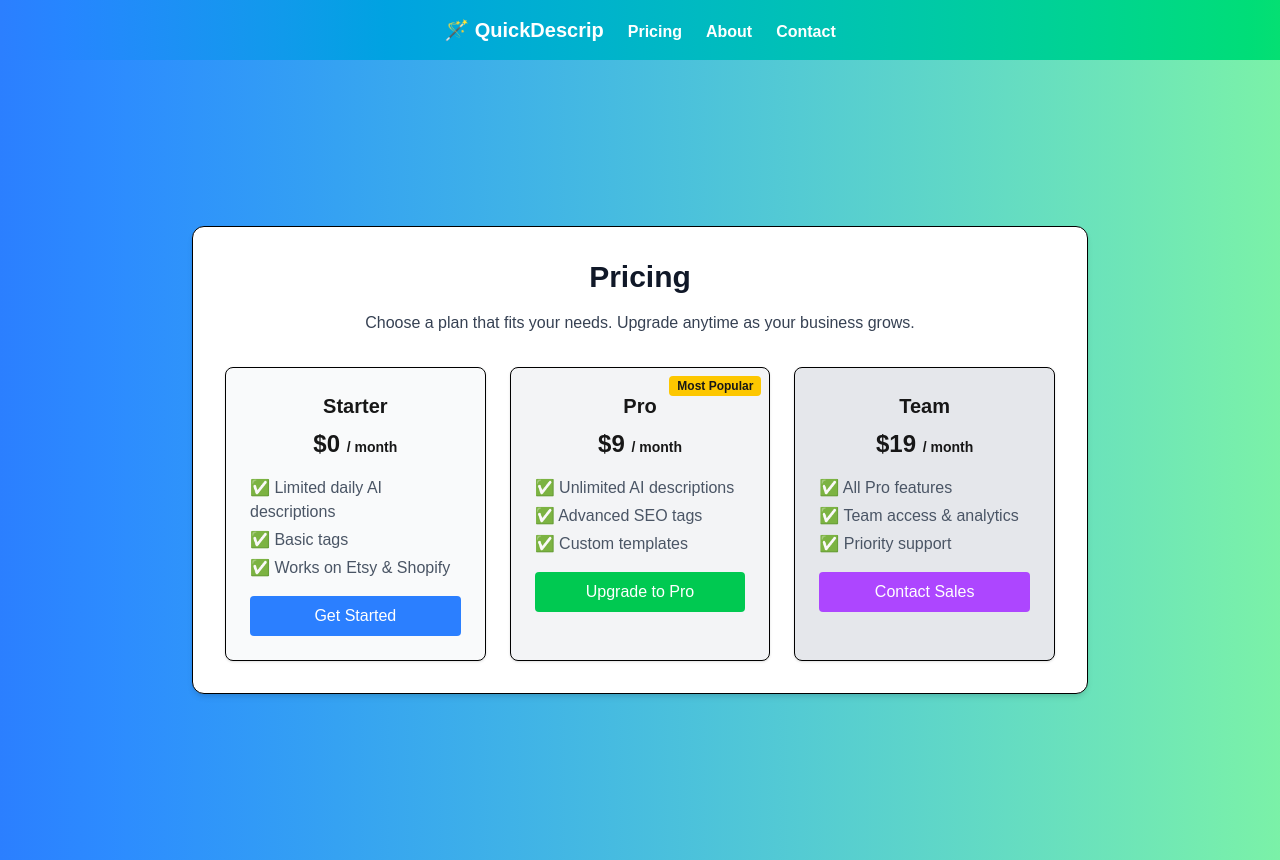
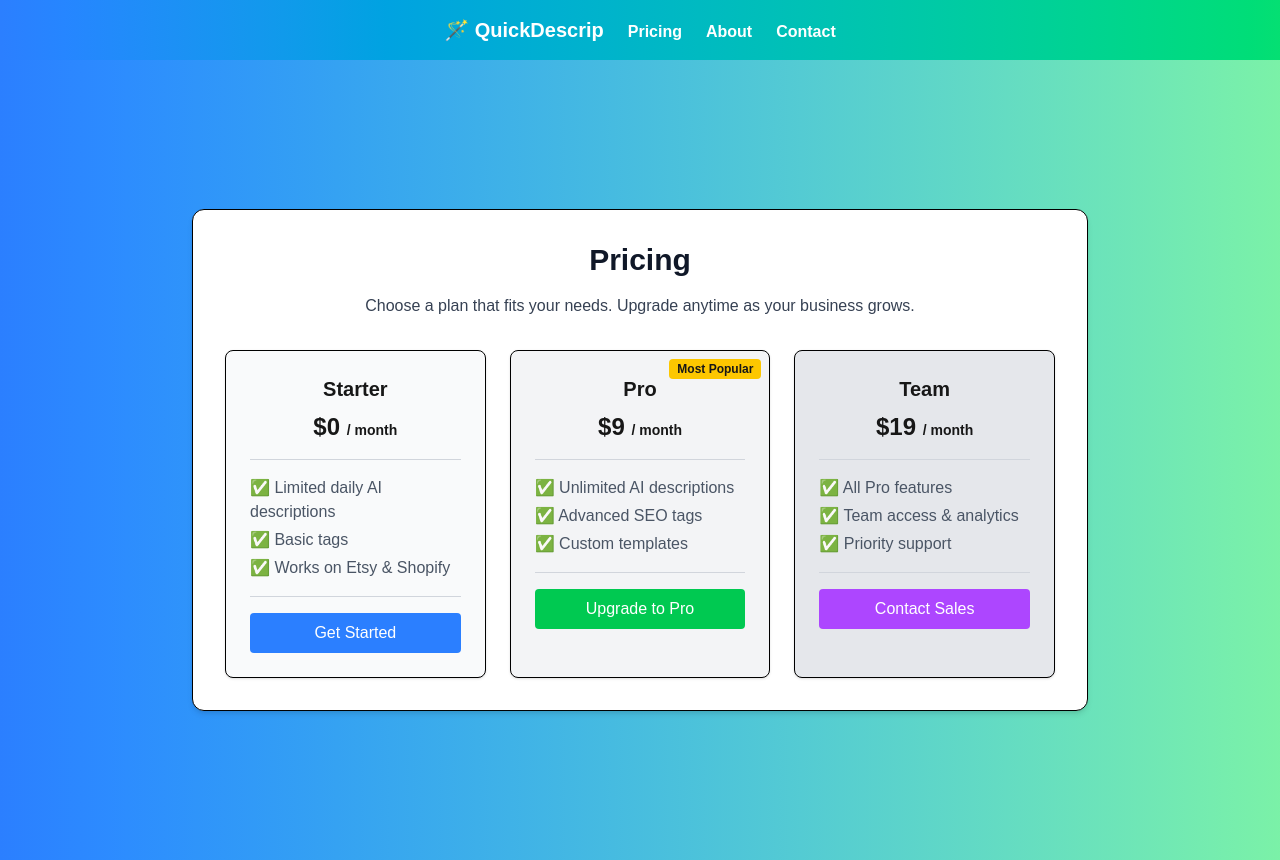
Before and after one commit to neymahs/quickdescrip, a Next.js app: page /pricing in a window 1280 px wide. Built offline with nearby package versions, Linux system fonts and the light colour scheme.

Commit message:
Add subtle separator lines inside pricing cards

```diff
--- a/src/app/pricing/page.tsx
+++ b/src/app/pricing/page.tsx
@@ -10,11 +10,13 @@ export default function PricingPage() {
           <div className="bg-gray-50 border border-black rounded-lg p-6 shadow hover:shadow-lg transform hover:scale-105 transition">
             <h2 className="text-xl font-semibold mb-2">Starter</h2>
             <p className="text-2xl font-bold mb-4">$0 <span className="text-sm">/ month</span></p>
+            <hr className="my-4 border-gray-300" />
             <ul className="text-gray-600 text-left mb-4 space-y-1">
               <li>✅ Limited daily AI descriptions</li>
               <li>✅ Basic tags</li>
               <li>✅ Works on Etsy & Shopify</li>
             </ul>
+            <hr className="my-4 border-gray-300" />
             <button className="bg-blue-500 text-white px-4 py-2 rounded hover:bg-blue-600 w-full">Get Started</button>
           </div>
 
@@ -23,11 +25,13 @@ export default function PricingPage() {
             <span className="absolute top-2 right-2 bg-yellow-400 text-xs font-semibold px-2 py-0.5 rounded">Most Popular</span>
             <h2 className="text-xl font-semibold mb-2">Pro</h2>
             <p className="text-2xl font-bold mb-4">$9 <span className="text-sm">/ month</span></p>
+            <hr className="my-4 border-gray-300" />
             <ul className="text-gray-600 text-left mb-4 space-y-1">
               <li>✅ Unlimited AI descriptions</li>
               <li>✅ Advanced SEO tags</li>
               <li>✅ Custom templates</li>
             </ul>
+            <hr className="my-4 border-gray-300" />
             <button className="bg-green-500 text-white px-4 py-2 rounded hover:bg-green-600 w-full">Upgrade to Pro</button>
           </div>
 
@@ -35,11 +39,13 @@ export default function PricingPage() {
           <div className="bg-gray-200 border border-black rounded-lg p-6 shadow hover:shadow-lg transform hover:scale-105 transition">
             <h2 className="text-xl font-semibold mb-2">Team</h2>
             <p className="text-2xl font-bold mb-4">$19 <span className="text-sm">/ month</span></p>
+            <hr className="my-4 border-gray-300" />
             <ul className="text-gray-600 text-left mb-4 space-y-1">
               <li>✅ All Pro features</li>
               <li>✅ Team access & analytics</li>
               <li>✅ Priority support</li>
             </ul>
+            <hr className="my-4 border-gray-300" />
             <button className="bg-purple-500 text-white px-4 py-2 rounded hover:bg-purple-600 w-full">Contact Sales</button>
           </div>
         </div>
```
